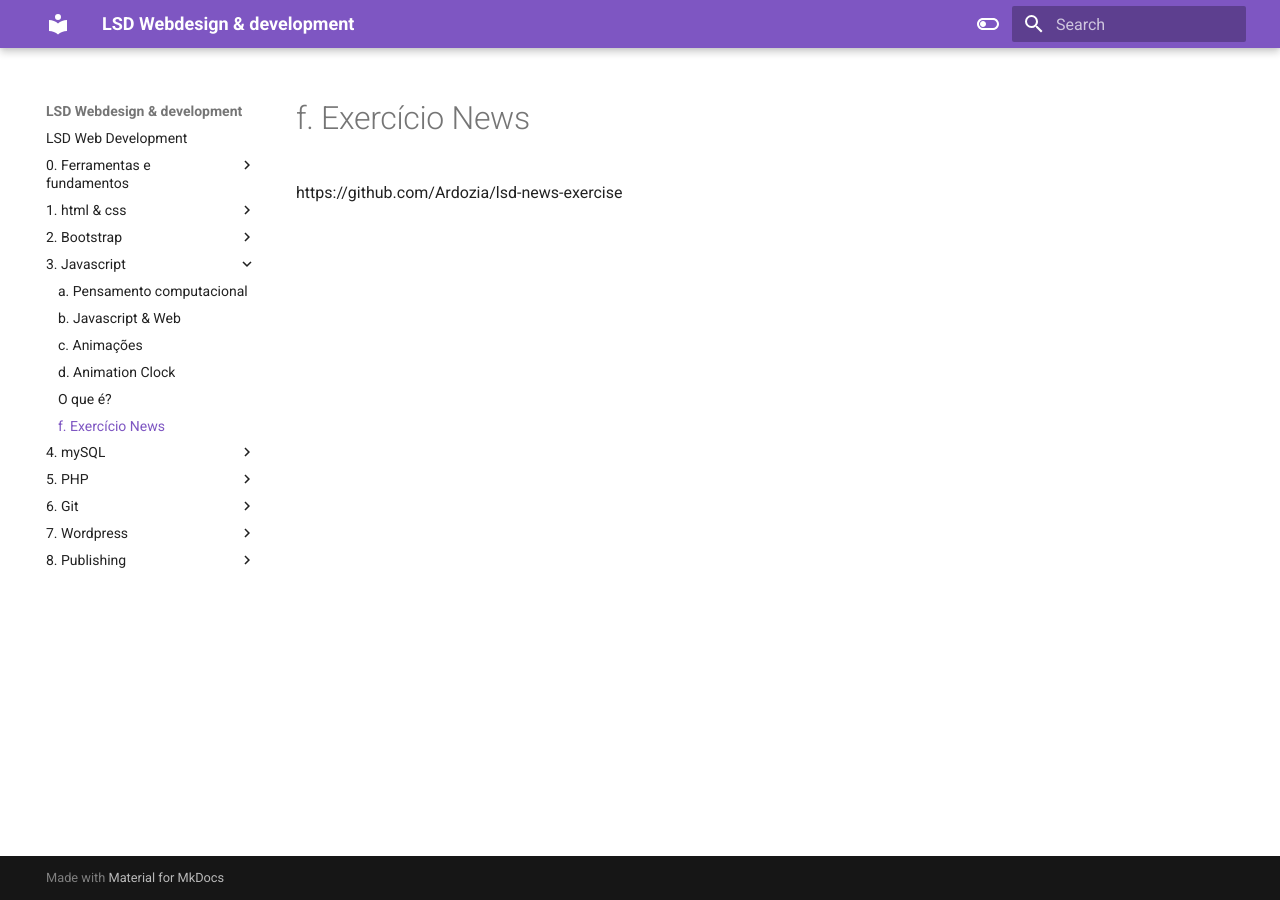
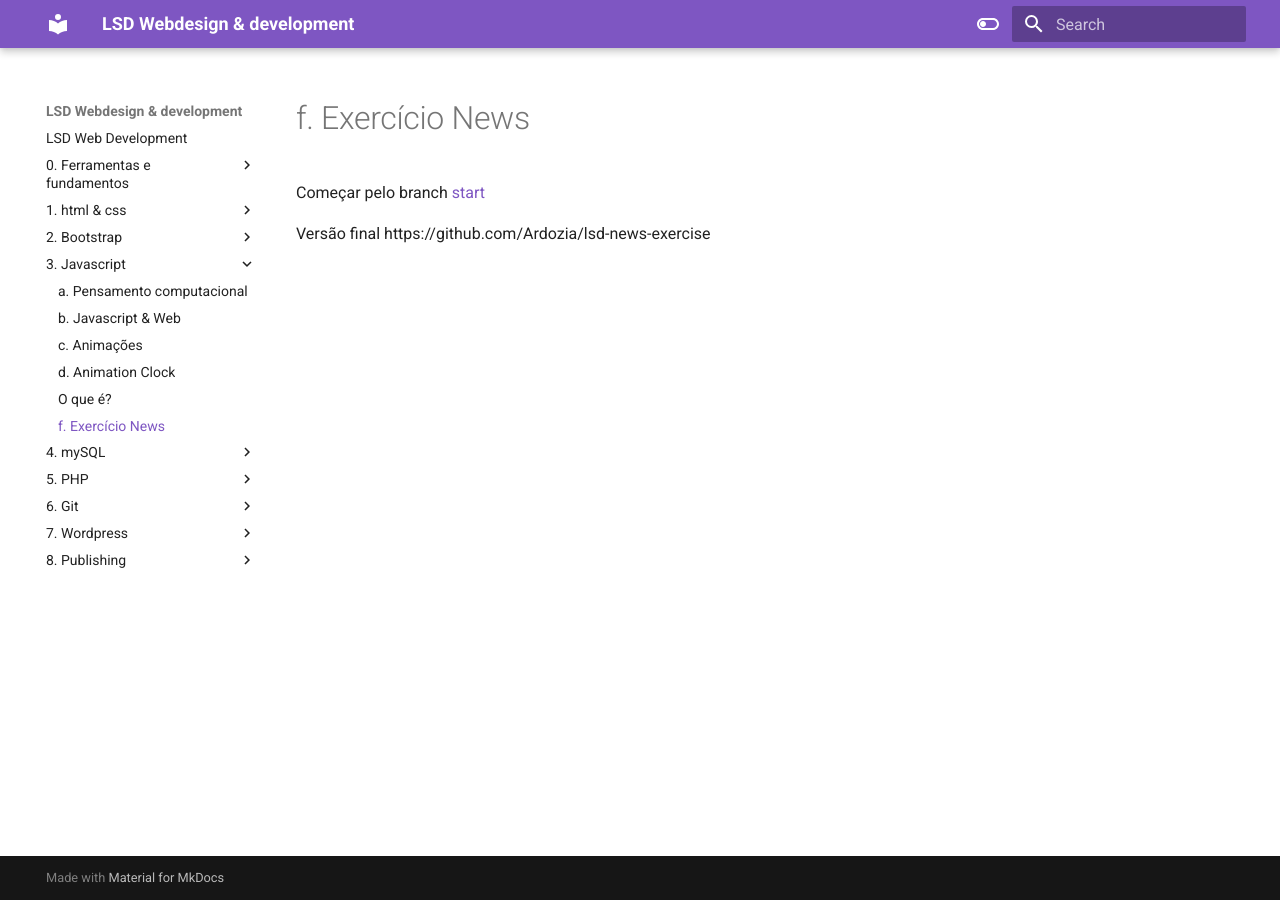
Before and after one commit to hjneves/lsd-docs, an MkDocs documentation site: the page built from docs/3. Javascript/f. Exercício News.md, in a window 1280 px wide. Built offline with MkDocs 1.6.1 and Material for MkDocs 9.7.7, drawn with Linux system fonts in a browser that asks for light colours.

Commit message:
link to news start branch

```diff
--- a/docs/3. Javascript/f. Exercício News.md
+++ b/docs/3. Javascript/f. Exercício News.md
@@ -1,3 +1,4 @@
+Começar pelo branch [start](https://github.com/Ardozia/lsd-news-exercise/tree/start)
 
-
+Versão final
 https://github.com/Ardozia/lsd-news-exercise
```
